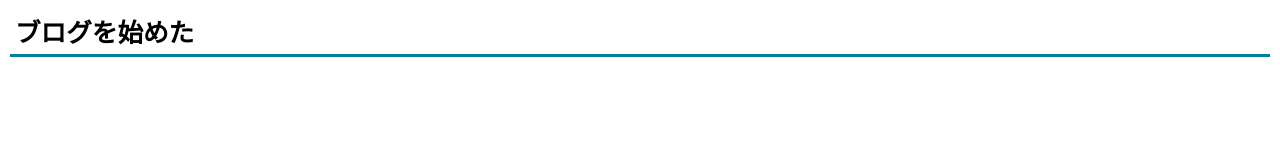
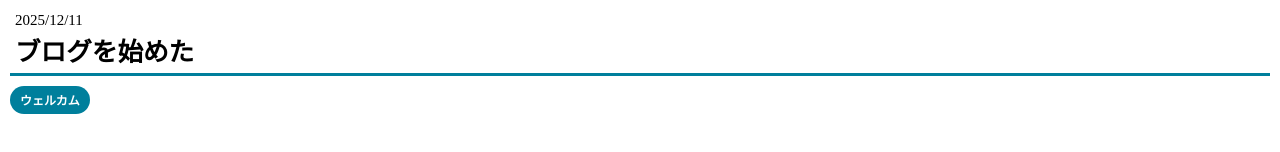
Before and after one commit to keitagame/catBlog, a plain HTML site: page index.html in a window 1280 px wide. Shown: the part 110-262 px from the top of the page. Drawn offline with Linux system fonts and the light colour scheme.

Commit message:
Update index.html

```diff
--- a/index.html
+++ b/index.html
@@ -51,7 +51,7 @@
     }
    .con h1{
 font-family: "Raleway", sans-serif;
-  font-optical-sizing: auto;
+
   color:white;
     font-size:1em;
     margin:0px;
@@ -72,6 +72,31 @@
     padding:5px;
     font-size:1.6em;
 }
+.date{
+    font-weight:400;
+    margin-bottom:-13px;
+    padding-left:5px;
+    margin-left:10px;
+    font-size:15px;
+}
+.tags{
+display:flex;
+margin-left:5px;
+}
+
+.tag{
+color:white;
+margin-left:5px;
+border-radius:50px;
+width:fit-content;
+font-weight:800;
+font-size:12px;
+padding-left:10px;
+padding-right:10px;
+padding-top:5px;
+padding-bottom:5px;
+background:#007f9c;
+}
   </style>
 </head>
 <body>
@@ -87,6 +112,8 @@
   <div class="con">
     <h1>【開発中】CatBLOG</h1>
   </div>
+  <h3 class="date">2025/12/11</h3>
   <h1 class="title">ブログを始めた</h1>
+  <div class="tags"><div class="tag">ウェルカム</div></div>
 </body>
 </html>
```
